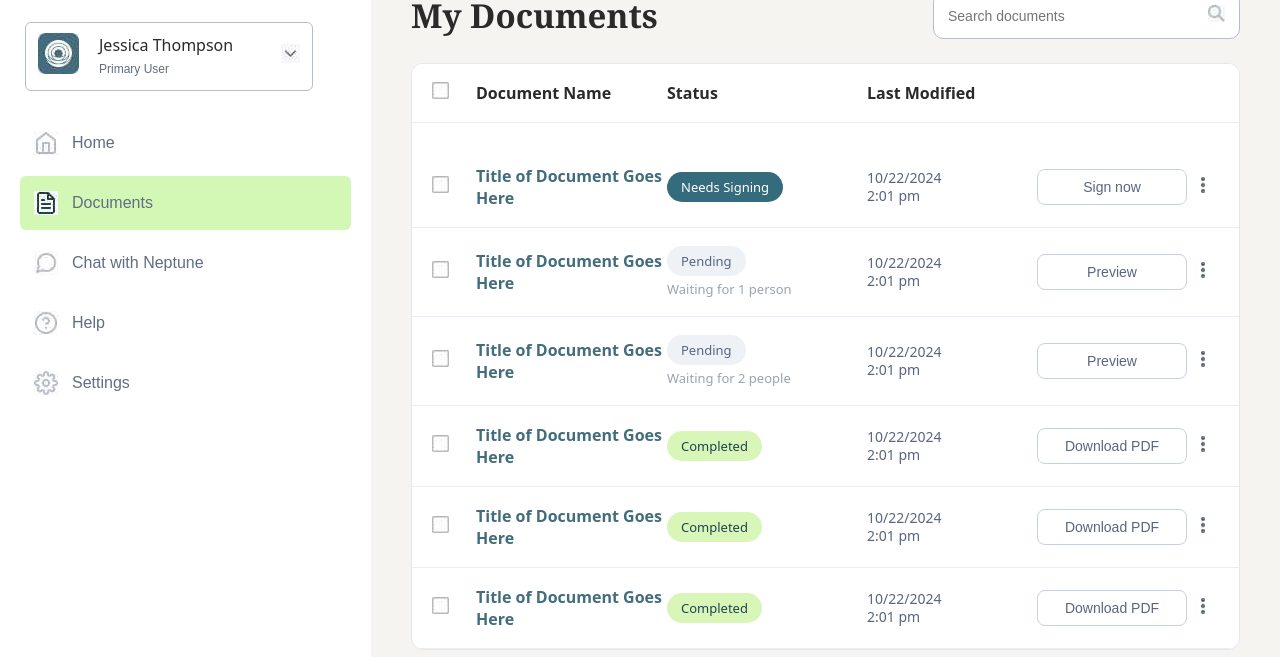
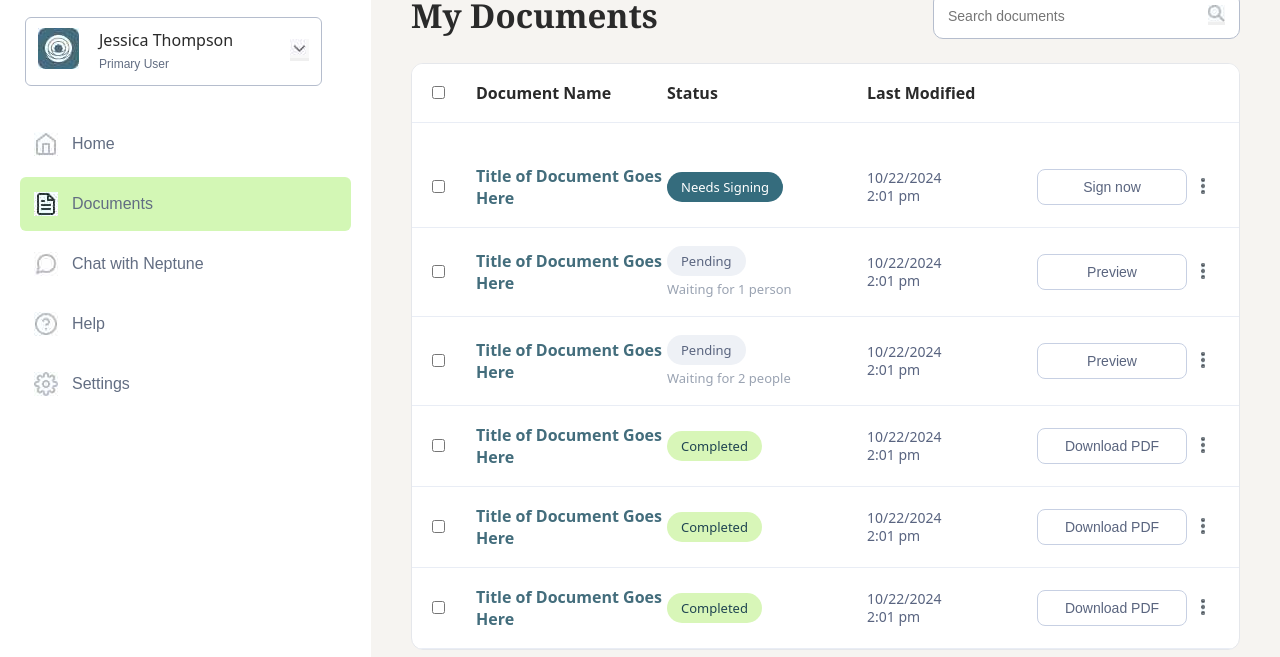
Before and after one commit to Shivangi-remoteState/Assignment_1, a plain HTML site: page index.html in a window 1280 px wide. Shown: the part 71-728 px from the top of the page. Drawn offline with Linux system fonts and the light colour scheme.

Commit message:
made some changes

```diff
--- a/index.html
+++ b/index.html
@@ -15,7 +15,7 @@
 
         <img class="logo-img" src="./images/IMG-20260109-WA0097.jpg" alt="" logo />
 
-        <!-- Jessica Thompson -->
+        <!--------------- Jessica Thompson -------------->
         <div class="user-card">
           <div class="avatar">
             <img src="./images/IMG-20260109-WA0106.jpg" alt="User-avatar" />
@@ -25,7 +25,7 @@
             <small><span class="role">Primary User</span></small>
           </div>
           <div class="dropdown">
-            <img src="./images/IMG-20260109-WA0103.jpg" alt="dropdown" />
+            <button><img src="./images/IMG-20260109-WA0103.jpg" alt="dropdown" /></button>
           </div>
         </div>
         <!-- nav-item list----- -->
@@ -33,38 +33,38 @@
           <ul class="nav-list">
             <li class="nav-item">
               <img src="./images/IMG-20260109-WA0104.jpg" class="nav-icon" />
-              <span class="nav-text">Home</span>
+              <a href="https://home"><span class="nav-text">Home</span></a>
             </li>
 
             <li class="nav-item active">
               <img src="./images/IMG-20260109-WA0108.jpg" class="nav-icon" />
-              <span class="nav-text">Documents</span>
+              <a href="https://Document"><span class="nav-text">Documents</span></a>
             </li>
 
             <li class="nav-item">
               <img src="./images/IMG-20260109-WA0101.jpg" class="nav-icon" />
-              <span class="nav-text">Chat with Neptune</span>
+              <a href="https://Chat"><span class="nav-text">Chat with Neptune</span></a>
             </li>
 
             <li class="nav-item">
               <img src="./images/IMG-20260109-WA0105.jpg" class="nav-icon" />
-              <span class="nav-text">Help</span>
+              <a href="https://help"><span class="nav-text">Help</span></a>
             </li>
 
             <li class="nav-item">
               <img src="./images/IMG-20260109-WA0099.jpg" class="nav-icon" />
-              <span class="nav-text">Settings</span>
+              <a href="https://Setting"><span class="nav-text">Settings</span></a>
             </li>
           </ul>
         </div>
 
         <!-- ------support card------ -->
         <div class="support-card">
-          <img
+          <a href="tel: 7868762351"><img
             class="telephone"
             src="./images/IMG-20260109-WA0096.jpg"
             alt="Telephone-icone"
-          />
+          /></a>
 
           <h3 class="support-title">Having trouble?</h3>
 
@@ -83,7 +83,7 @@
       <div class="main">
          <div class="breadcrumb">
           <span class="homebar">Home</span>
-          <span class="sideicon"><img src="./images/IMG-20260109-WA0095.jpg" alt=""></span>
+          <span class="sideicon"><button><img src="./images/IMG-20260109-WA0095.jpg" alt=""></button></span>
           <span class="doc">Documents</span>
          </div>
 
@@ -92,14 +92,14 @@
           <div class="search">
             <input placeholder="Search documents" />
             <span class="search-icon"
-              ><img src="./images/IMG-20260109-WA0094.jpg" alt=""
-            /></span>
+              ><button><img src="./images/IMG-20260109-WA0094.jpg" alt=""
+            /></button></span>
           </div>
         </div>
 
         <div class="card">
           <div class="doc-row header">
-            <div class="checkbox"><img src="./images/IMG-20260109-WA0100.jpg" alt=""></div>
+            <div class="checkbox"><input type="checkbox" ></div>
             <div>Document Name</div>
             <div>Status</div>
             <div>Last Modified</div>
@@ -109,15 +109,15 @@
 
           <!-- Rows -->
           <div class="doc-row">
-            <div class="checkbox"><img src="./images/IMG-20260109-WA0100.jpg" alt=""></div>
+            <div class="checkbox"><input type="checkbox" ></div>
             <div class="doc-name">Title of Document Goes Here</div>
             <div><span class="pill sign">Needs Signing</span></div>
             <div class="date">10/22/2024<br />2:01 pm</div>
             <button class="btn outline">Sign now</button>
-            <div class="dots"><img src="./images/IMG-20260109-WA0093.jpg" alt=""></div>
+            <button class="dots"><img src="./images/IMG-20260109-WA0093.jpg" alt=""></button>
           </div>
           <div class="doc-row">
-            <div class="checkbox"><img src="./images/IMG-20260109-WA0100.jpg" alt=""></div>
+            <div class="checkbox"><input type="checkbox" ></div>
             <div class="doc-name">Title of Document Goes Here</div>
             <div>
               <span class="pill pending">Pending</span>
@@ -125,11 +125,11 @@
             </div>
             <div class="date">10/22/2024<br />2:01 pm</div>
             <button class="btn outline">Preview</button>
-            <div class="dots"><img src="./images/IMG-20260109-WA0093.jpg" alt=""></div>
+            <button class="dots"><img src="./images/IMG-20260109-WA0093.jpg" alt=""></button>
           </div>
 
           <div class="doc-row">
-            <div class="checkbox"><img src="./images/IMG-20260109-WA0100.jpg" alt=""></div>
+           <div class="checkbox"><input type="checkbox" ></div>
             <div class="doc-name">Title of Document Goes Here</div>
             <div>
               <span class="pill pending">Pending</span>
@@ -137,33 +137,33 @@
             </div>
             <div class="date">10/22/2024<br />2:01 pm</div>
             <button class="btn outline">Preview</button>
-           <div class="dots"><img src="./images/IMG-20260109-WA0093.jpg" alt=""></div>
+           <button class="dots"><img src="./images/IMG-20260109-WA0093.jpg" alt=""></button>
           </div>
 
           <div class="doc-row">
-            <div class="checkbox"><img src="./images/IMG-20260109-WA0100.jpg" alt=""></div>
+            <div class="checkbox"><input type="checkbox" ></div>
             <div class="doc-name">Title of Document Goes Here</div>
             <div><span class="pill done">Completed</span></div>
             <div class="date">10/22/2024<br />2:01 pm</div>
             <button class="btn outline">Download PDF</button>
-            <div class="dots"><img src="./images/IMG-20260109-WA0093.jpg" alt=""></div>
+            <button class="dots"><img src="./images/IMG-20260109-WA0093.jpg" alt=""></button>
           </div>
 
           <div class="doc-row">
-            <div class="checkbox"><img src="./images/IMG-20260109-WA0100.jpg" alt=""></div>
+            <div class="checkbox"><input type="checkbox" ></div>
             <div class="doc-name">Title of Document Goes Here</div>
             <div><span class="pill done">Completed</span></div>
             <div class="date">10/22/2024<br />2:01 pm</div>
             <button class="btn outline">Download PDF</button>
-            <div class="dots"><img src="./images/IMG-20260109-WA0093.jpg" alt=""></div>
+            <button class="dots"><img src="./images/IMG-20260109-WA0093.jpg" alt=""></button>
           </div>
           <div class="doc-row">
-            <div class="checkbox"><img src="./images/IMG-20260109-WA0100.jpg" alt=""></div>
+          <div class="checkbox"><input type="checkbox" ></div>
             <div class="doc-name">Title of Document Goes Here</div>
             <div><span class="pill done">Completed</span></div>
             <div class="date">10/22/2024<br />2:01 pm</div>
             <button class="btn outline">Download PDF</button>
-            <div class="dots"><img src="./images/IMG-20260109-WA0093.jpg" alt=""></div>
+            <button class="dots"><img src="./images/IMG-20260109-WA0093.jpg" alt=""></button>
           </div>
         </div>
       </div>
--- a/style.css
+++ b/style.css
@@ -13,19 +13,16 @@ body {
 .app {
   display: flex;
   min-height: 100vh;
-  /* grid-template-columns:1fr 3fr; */
-
 }
 
 .side-bar {
   width: 371px;
   height: 1000px;
-  top: -24px;
-  left: -19px;
-  border: 1px;
   background-color: #ffffff;
+  border: 1px #ebebeb;
+  display: flex;
+  flex-direction: column;
 
-  border: 1px #ebebeb;
 }
 
 /* naptune logo ---------------------------------------*/
@@ -41,7 +38,9 @@ body {
 
 /* jessica thompson -----------------------------------------*/
 .user-card {
-  width: 288px;
+  display: flex;
+  width: 80%;
+  max-width: 80%;
   height: 69px;
   padding: 12px;
   gap: 20px;
@@ -210,6 +209,12 @@ ul {
   flex: 1;
   padding: 32px 40px;
 }
+a{
+  text-decoration: none;
+}
+a:hover{
+  text-decoration: underline;
+}
 
 /* Breadcrumb */
 .breadcrumb {
@@ -253,6 +258,13 @@ ul {
   outline: none;
   width: 100%;
   font-size: 14px;
+}
+button{
+  border: none;
+  background-color: none;
+}
+button:hover{
+  cursor: pointer;
 }
 
 /* ---------- TABLE --------*/
@@ -330,6 +342,10 @@ ul {
   border-radius: 8px;
   font-size: 14px;
 }
+.btn:hover{
+  cursor: pointer;
+  opacity: 0.7;
+}
 
 .outline {
   background: white;
@@ -337,10 +353,16 @@ ul {
   color: #5A657F;
 }
 
+
 .dots {
+  background: none;
+  border: none;
   text-align: center;
 }
-
+.dots:hover{
+  cursor: pointer;
+  background-color: #f0f2f4;
+}
 
 /* ---------- Tablet ---------- */
 @media (max-width: 1024px) {
```
